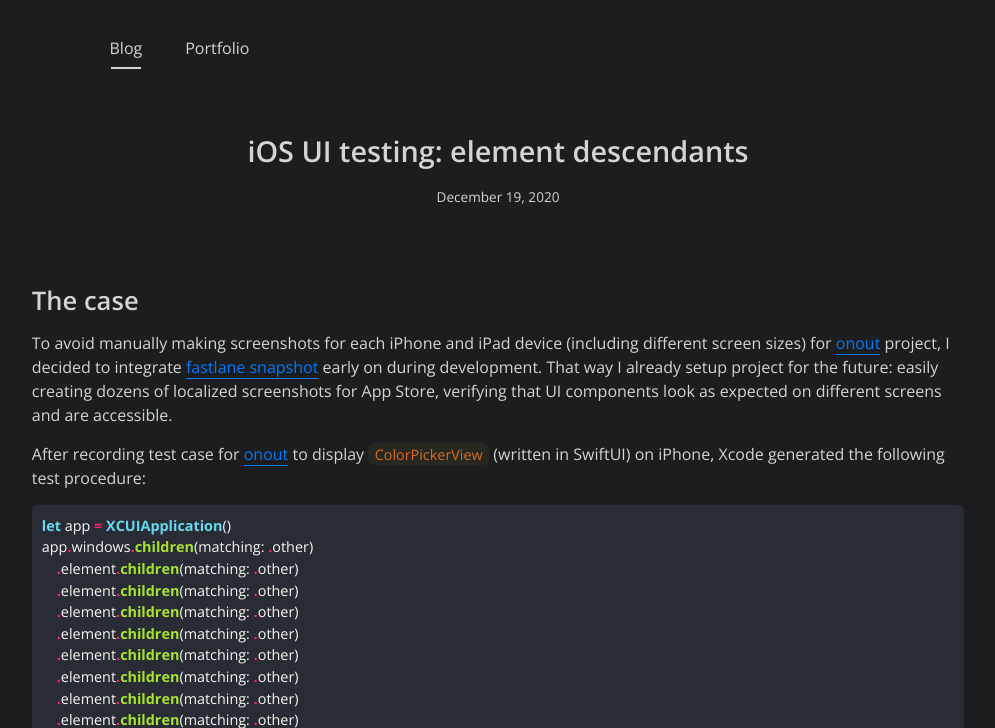
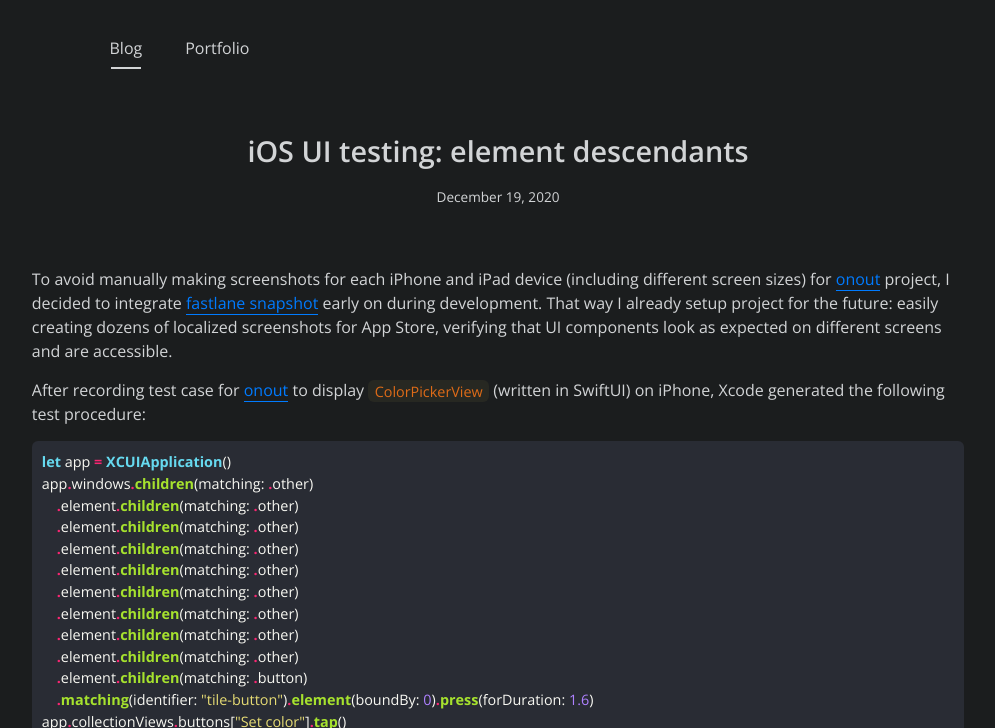
Before and after one commit to nakkht/pgu.dev, a Jekyll site: the page built from _posts/2020-12-19-ios-ui-tests-element-descendants.md, in a window 1280 px wide and 900 px high, cut to the strip 0-728 px from the top of the window. Shown: the whole strip, without its empty margins (142-1137 px from the left). Built offline with Jekyll 4.4.1, drawn with Linux system fonts in a browser that asks for light colours; nearby versions of some CDN libraries; some of the changed text lies outside the part shown.

Commit message:
Removed subheaders

```diff
--- a/_posts/2020-12-19-ios-ui-tests-element-descendants.md
+++ b/_posts/2020-12-19-ios-ui-tests-element-descendants.md
@@ -3,8 +3,6 @@ layout: post
 title: "iOS UI testing: element descendants"
 author: Paulius Gudonis
 ---
-
-## The case
 
 To avoid manually making screenshots for each iPhone and iPad device (including different screen sizes) for [onout](https://onout.com) project, I decided to integrate [fastlane snapshot](https://docs.fastlane.tools/actions/snapshot/) early on during development. That way I already setup project for the future: easily creating dozens of localized screenshots for App Store, verifying that UI components look as expected on different screens and are accessible.
 
@@ -60,8 +58,6 @@ app.collectionViews.buttons["Set color"].tap()
 
 Beside having different `forDuration` value it is nearly identical and running the test case on iPad works flawlessly, but running on iPhone it fails again with the same error message. Comparing both code snippets it becomes clear that the amount of `.element.children(matching: .other)` differs. In the first snippet, there are 8 `.element.children(matching: .other)` element queries (depth of 8) whereas in the second snippet there are 9 `.element.children(matching: .other)` element queries (depth of 9). This means that UI hierarchy is generated differently on iPhone and iPad causing element depth change.
 
-## The solution
-
 Immediate idea for a solution was to include a check to differentiate whether the test is running on iPad or iPhone by using `UIDevice.current.userInterfaceIdiom`. It solved the issue, however, it felt like a cheap and dirty workaround. There has to be a versatile and more elegant solution.
 
 Since I was not fully familiar with `XCUIElementQuery` I started searching for more information about it and looking through documentation. After some time of reading, the answer was right in front of me all along. Looking at [children(matching:)](https://developer.apple.com/documentation/xctest/xcuielementquery/1501006-children) discussion notes, it becomes clear:
```
Also changed, not shown: other parts of _posts/2020-12-19-ios-ui-tests-element-descendants.md (+0 -2 lines).
